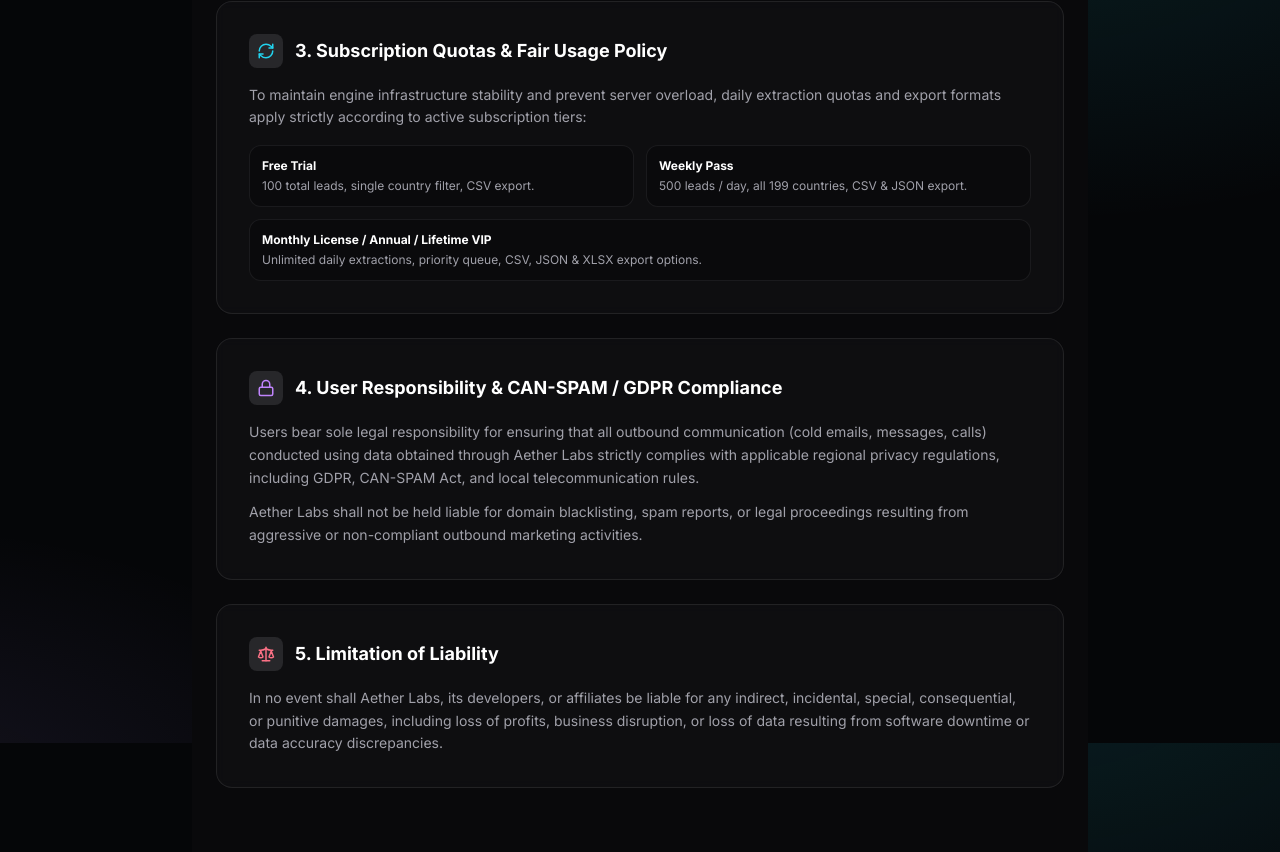
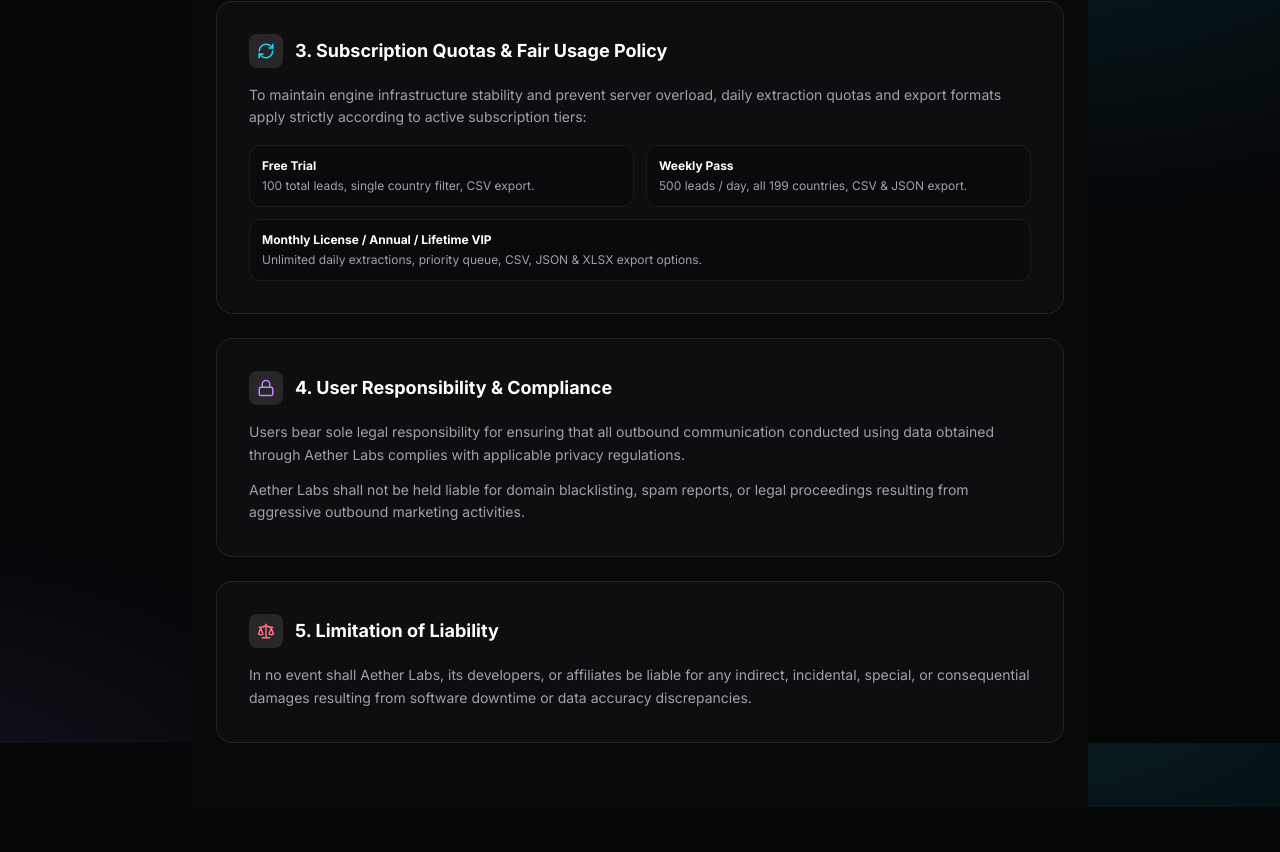
Before and after one commit to nickgusevs-jpg/aether-labs, a Next.js app: page /terms in a window 1280 px wide. Shown: the part 857-1709 px from the top of the page. After the commit the page ends 1664 px from the top, so only its background shows below. Built offline with nearby package versions, Linux system fonts and the light colour scheme; no server answers.

Commit message:
Fix prerender dynamic config for terms page

```diff
--- a/app/terms/page.tsx
+++ b/app/terms/page.tsx
@@ -4,6 +4,9 @@
 import Link from 'next/link'
 import { motion } from 'framer-motion'
 import { ShieldCheck, ArrowLeft, FileText, AlertTriangle, Scale, Lock, RefreshCw } from 'lucide-react'
+
+// Принудительно отключаем статический пререндер на Vercel для этой страницы
+export const dynamic = 'force-dynamic'
 
 export default function TermsPage() {
   return (
@@ -41,7 +44,7 @@
         </p>
       </motion.div>
 
-      {/* Контентная сетка с задержкой анимаций */}
+      {/* Контент */}
       <div className="space-y-6 text-sm leading-relaxed text-zinc-400">
 
         {/* Section 1 */}
@@ -134,13 +137,13 @@
             <div className="p-2 rounded-lg bg-zinc-800 text-purple-400">
               <Lock size={18} />
             </div>
-            <h2 className="text-lg font-bold text-white">4. User Responsibility & CAN-SPAM / GDPR Compliance</h2>
+            <h2 className="text-lg font-bold text-white">4. User Responsibility & Compliance</h2>
           </div>
           <p className="mb-3">
-            Users bear sole legal responsibility for ensuring that all outbound communication (cold emails, messages, calls) conducted using data obtained through Aether Labs strictly complies with applicable regional privacy regulations, including GDPR, CAN-SPAM Act, and local telecommunication rules.
+            Users bear sole legal responsibility for ensuring that all outbound communication conducted using data obtained through Aether Labs complies with applicable privacy regulations.
           </p>
           <p>
-            Aether Labs shall not be held liable for domain blacklisting, spam reports, or legal proceedings resulting from aggressive or non-compliant outbound marketing activities.
+            Aether Labs shall not be held liable for domain blacklisting, spam reports, or legal proceedings resulting from aggressive outbound marketing activities.
           </p>
         </motion.section>
 
@@ -158,7 +161,7 @@
             <h2 className="text-lg font-bold text-white">5. Limitation of Liability</h2>
           </div>
           <p>
-            In no event shall Aether Labs, its developers, or affiliates be liable for any indirect, incidental, special, consequential, or punitive damages, including loss of profits, business disruption, or loss of data resulting from software downtime or data accuracy discrepancies.
+            In no event shall Aether Labs, its developers, or affiliates be liable for any indirect, incidental, special, or consequential damages resulting from software downtime or data accuracy discrepancies.
           </p>
         </motion.section>
 
```
